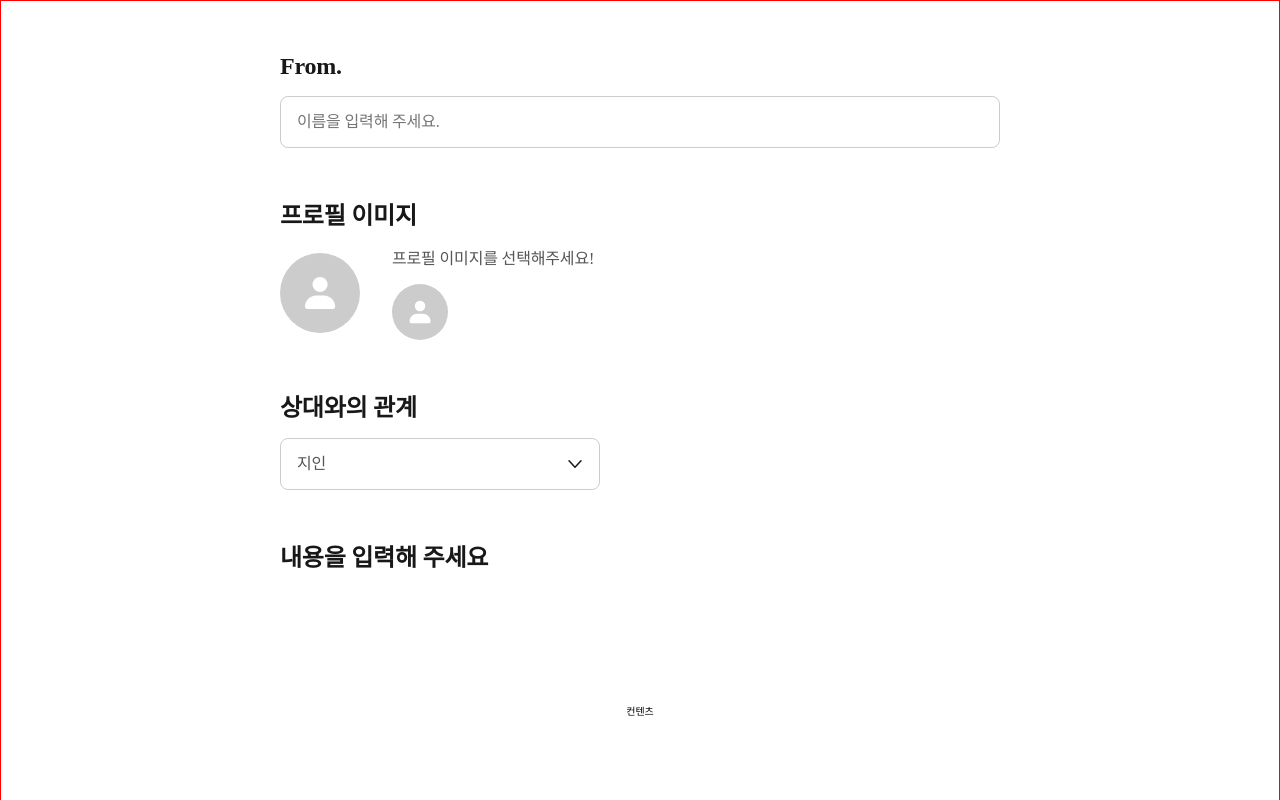
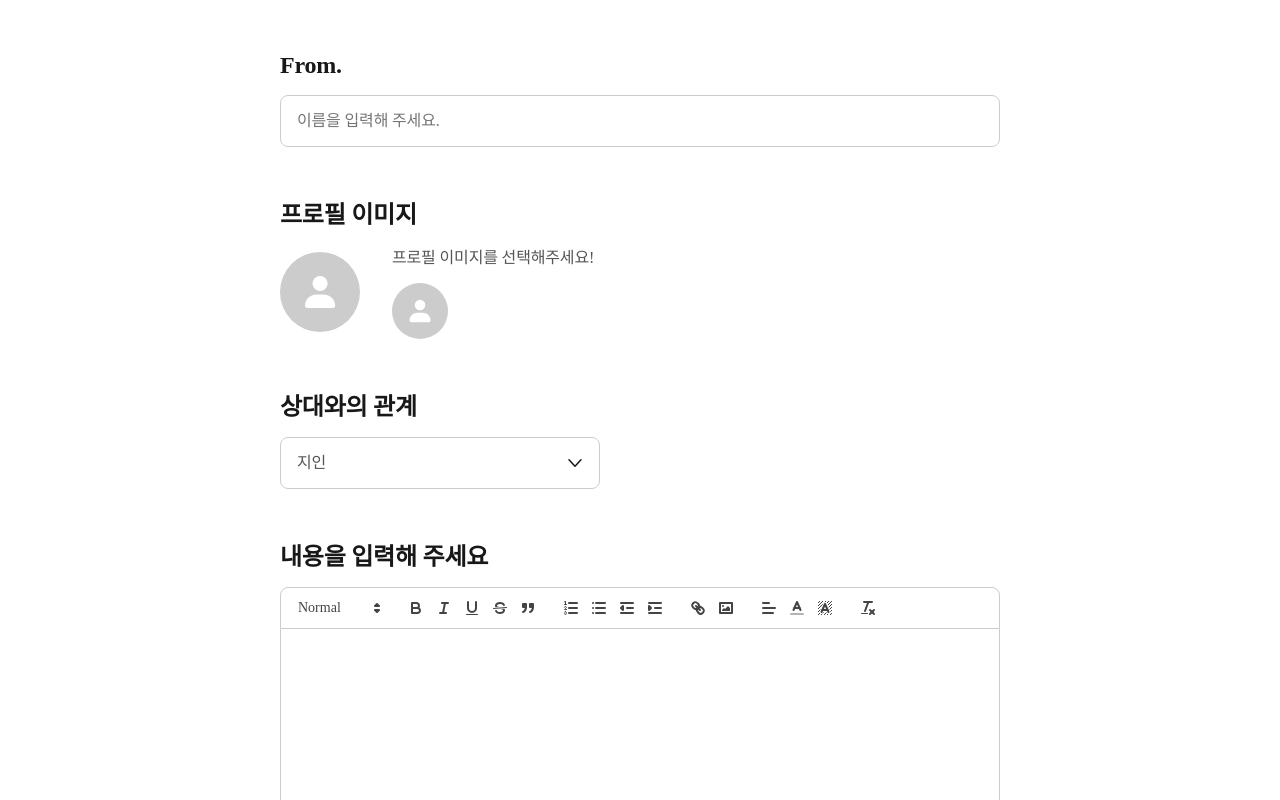
Before and after one commit to minjeong9919/RollingPaper, a React (Create React App) app: page /rollingmsg in a window 1280 px wide. Shown: the top 800 px of the page. Built offline with nearby package versions, Linux system fonts and the light colour scheme; a web font is replaced by a local one.

Commit message:
feat: TextEditor를 RollingToMsgPage에 반영

```diff
--- a/src/components/TextEditor.jsx
+++ b/src/components/TextEditor.jsx
@@ -1,20 +1,54 @@
 import React, { useState } from 'react';
 import ReactQuill from 'react-quill';
 import 'react-quill/dist/quill.snow.css';
+import styled from 'styled-components';
 
 function TextEditor() {
   const [quillValue, setQuillValue] = useState('');
+
+  const modules = {
+    toolbar: [
+      [{ header: [1, 2, false] }],
+      ['bold', 'italic', 'underline', 'strike', 'blockquote'],
+      [
+        { list: 'ordered' },
+        { list: 'bullet' },
+        { indent: '-1' },
+        { indent: '+1' },
+      ],
+      ['link', 'image'],
+      [{ align: [] }, { color: [] }, { background: [] }],
+      ['clean'],
+    ],
+  };
+
+  const formats = [
+    'header',
+    'bold',
+    'italic',
+    'underline',
+    'strike',
+    'blockquote',
+    'list',
+    'bullet',
+    'indent',
+    'link',
+    'image',
+    'align',
+    'color',
+    'background',
+  ];
 
   const handleQuillChange = (content, delta, source, editor) => {
     setQuillValue(editor.getContents());
   };
 
   return (
-    <ReactQuill
-      style={{ height: '600px' }}
+    <StyledQuillEditor
+      style={{ width: '72rem', height: '21.8rem', borderRadius: 8 }}
       theme="snow"
-      //   modules={modules}
-      //   formats={formats}
+      modules={modules}
+      formats={formats}
       value={quillValue || ''}
       onChange={handleQuillChange}
     />
@@ -22,3 +56,13 @@ function TextEditor() {
 }
 
 export default TextEditor;
+
+const StyledQuillEditor = styled(ReactQuill)`
+  .ql-container {
+    border-radius: 0 0 0.8rem 0.8rem;
+  }
+
+  .ql-toolbar {
+    border-radius: 0.8rem 0.8rem 0 0;
+  }
+`;
--- a/src/pages/RollingToMsgPage.jsx
+++ b/src/pages/RollingToMsgPage.jsx
@@ -2,6 +2,7 @@ import React from 'react';
 import styled from 'styled-components';
 import profile from '../assets/icons/profile.svg';
 import arrowDown from '../assets/icons/arrowDown.svg';
+import TextEditor from '../components/TextEditor';
 
 function RollingToMsgPage() {
   return (
@@ -29,18 +30,20 @@ function RollingToMsgPage() {
           <span>상대와의 관계</span>
           <SelectBtn type="button">
             <span>지인</span>
-            <button type="button" aria-label="SeleteBtn" />
+            <div />
           </SelectBtn>
         </RelationshipContent>
         <WriteContent>
           <span>내용을 입력해 주세요</span>
-          <div>컨텐츠</div>
+          <div>
+            <TextEditor />
+          </div>
         </WriteContent>
         <FontsContent>
           <span>폰트 선택</span>
           <SelectBtn type="button">
             <span>Noto Sans</span>
-            <button type="button" aria-label="SeleteBtn" />
+            <div />
           </SelectBtn>
         </FontsContent>
       </MsgPageForm>
@@ -52,7 +55,6 @@ function RollingToMsgPage() {
 export default RollingToMsgPage;
 
 const MsgPageContainer = styled.div`
-  border: 1px solid red;
   width: 100%;
   height: 116.9rem;
   display: flex;
@@ -198,7 +200,7 @@ const SelectBtn = styled.button`
     letter-spacing: -0.016rem;
   }
 
-  & > button {
+  & > div {
     width: 1.6rem;
     height: 1.6rem;
     background-image: url(${arrowDown});
@@ -224,10 +226,6 @@ const WriteContent = styled.div`
   & > div {
     width: 72rem;
     height: 26rem;
-    display: flex;
-    justify-content: center;
-    align-items: center;
-    padding: 0.1rem 0.1rem 1.6rem;
   }
 `;
 
```
